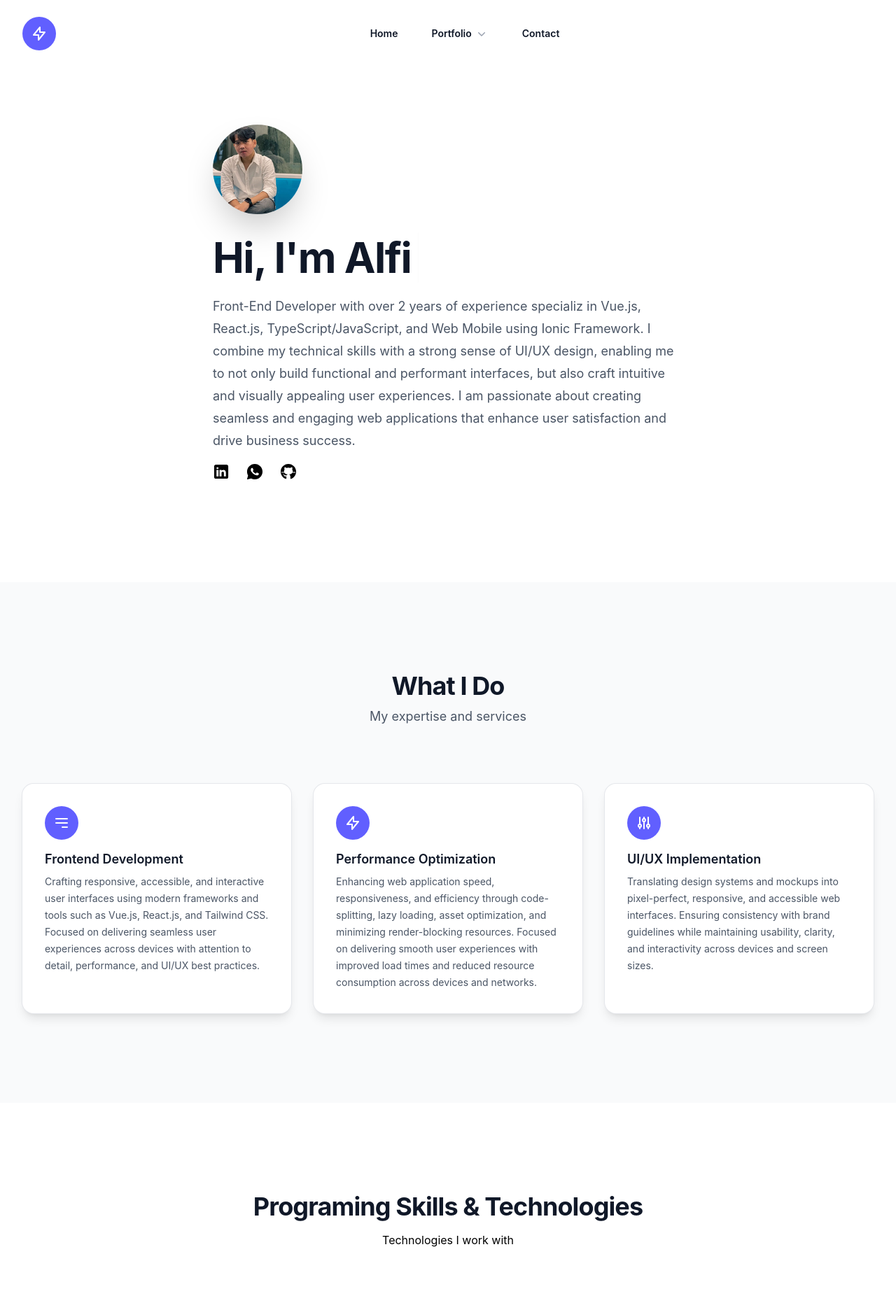
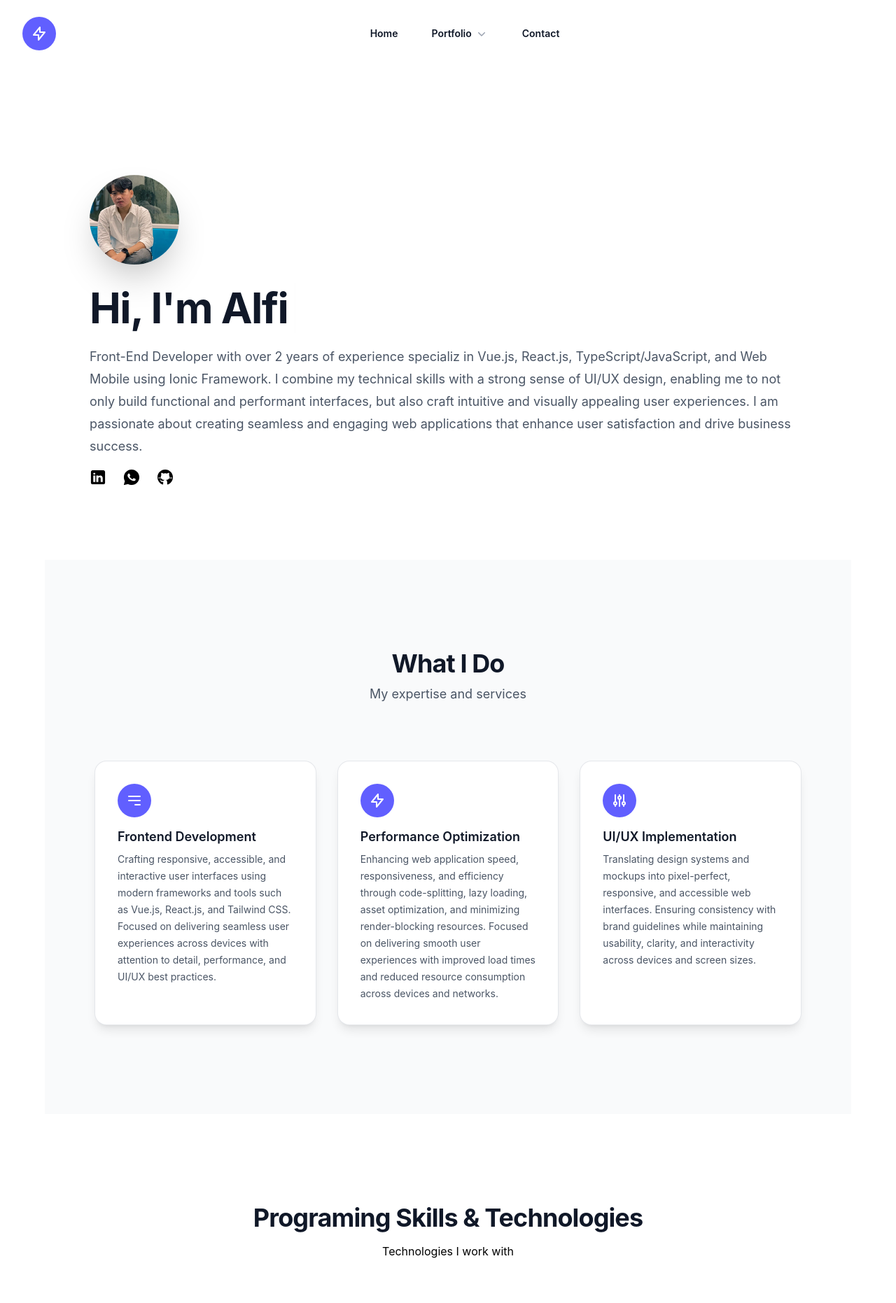
Before and after one commit to Alfiyata/web-apps-portfolio, a Vue app: page / in a window 1280 px wide. Shown: the top 1862 px of the page at 70% size. Built offline with nearby package versions, Linux system fonts and the light colour scheme.

Commit message:
Update layout

```diff
--- a/src/components/organisms/CardSection/CardSection.vue
+++ b/src/components/organisms/CardSection/CardSection.vue
@@ -1,6 +1,6 @@
 <template>
   <div>
-    <div class="bg-gray-50 py-24 sm:py-32">
+    <div class="bg-gray-50 py-24 sm:py-32 max-w-6xl mx-auto px-10">
         <div class="mx-auto max-w-7xl px-6 lg:px-8">
           <div class="mx-auto max-w-2xl text-center">
             <h2 class="text-3xl font-bold tracking-tight text-gray-900 sm:text-4xl">What I Do</h2>
--- a/src/components/organisms/SkillsSection/SkillsSection.vue
+++ b/src/components/organisms/SkillsSection/SkillsSection.vue
@@ -1,6 +1,6 @@
 <template>
   <div>
-    <div class="bg-white py-24 sm:py-32">
+    <div class="bg-white py-24 sm:py-32 max-w-6xl mx-auto px-10">
       <div class="mx-auto max-w-2xl text-center mb-16">
         <h2 class="text-3xl font-bold tracking-tight text-gray-900 sm:text-4xl">Programing Skills & Technologies</h2>
         <p class="mt-4">Technologies I work with</p>
--- a/src/views/HomeView.vue
+++ b/src/views/HomeView.vue
@@ -1,11 +1,11 @@
 <template>
     <div>
       <!-- Hero Section -->
-      <div class="bg-white max-w-full h-screen flex items-center justify-center py-24 sm:py-32 mt-8">
-        <div class="relative isolate px-6 lg:px-8">
+      <div class="bg-white max-w-full h-screen flex items-center justify-center py-24 sm:py-32 px-10">
+        <div class="relative isolate px-6 lg:px-8 pt-36">
           <div class="flex flex-col justify-left">
             <img src="@/assets/images/profile-img.png" alt="Profile Photo" class="rounded-full w-24 h-24 md:w-32 md:h-32 object-cover shadow-2xl mb-8" />
-            <div class="max-w-2xl text-left">
+            <div class="max-w-5xl text-left">
               <h1 class="text-4xl font-bold tracking-tight text-gray-900 sm:text-6xl">
                 <span class="typing-text" :class="{ 'typing-animation': startTyping }">{{ displayText }}</span>
                 <span class="cursor" :class="{ 'blink': startTyping }">|</span>
--- a/src/views/Portfolio/CrmPortfolio/CrmPortfolio.vue
+++ b/src/views/Portfolio/CrmPortfolio/CrmPortfolio.vue
@@ -1,5 +1,5 @@
 <template>
-    <div class="overflow-hidden bg-white py-24 sm:py-32 mt-8">
+    <div class="overflow-hidden bg-white py-24 sm:py-32 mt-8 px-10">
       <div class="mx-auto max-w-7xl px-6 lg:px-8">
         <div class="mx-auto grid max-w-2xl grid-cols-1 gap-x-8 gap-y-16 sm:gap-y-20 lg:mx-0 lg:max-w-none lg:grid-cols-2">
           <div class="lg:pt-4 lg:pr-8">
--- a/src/views/Portfolio/OmsPortfolio/OmsPortfolio.vue
+++ b/src/views/Portfolio/OmsPortfolio/OmsPortfolio.vue
@@ -1,5 +1,5 @@
 <template>
-    <div class="overflow-hidden bg-white py-24 sm:py-32 mt-8">
+    <div class="overflow-hidden bg-white py-24 sm:py-32 mt-8 px-10">
       <div class="mx-auto max-w-7xl px-6 lg:px-8">
         <div class="mx-auto grid max-w-2xl grid-cols-1 gap-x-8 gap-y-16 sm:gap-y-20 lg:mx-0 lg:max-w-none lg:grid-cols-2">
           <div class="lg:pt-4 lg:pr-8">
```
